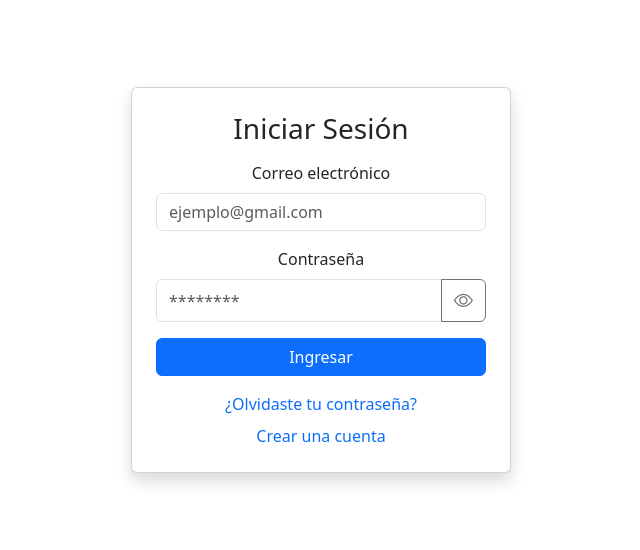
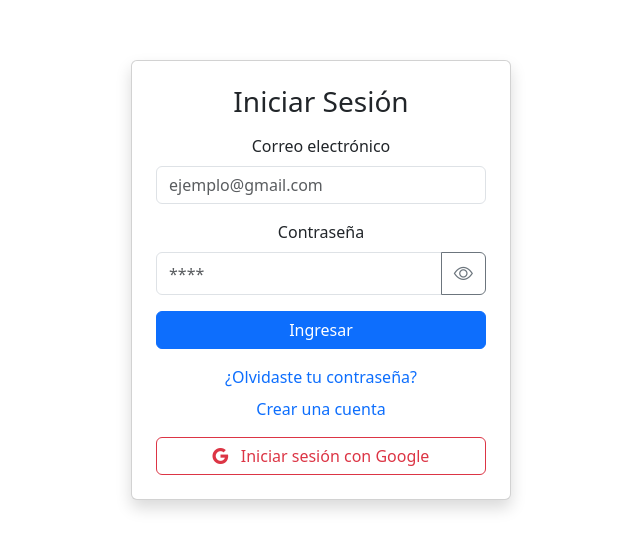
Before and after one commit to WilderDuarte/ProgInter150, a React (Vite) app: page / in a window 1280 px wide. Shown: the part 152-702 px from the top of the page, without its empty margins (319-959 px from the left). Built offline with nearby package versions, Linux system fonts and the light colour scheme.

Commit message:
cargar autenticacion con google

```diff
--- a/src/firebase.js
+++ b/src/firebase.js
@@ -1,21 +1,19 @@
-// Importa los módulos principales de Firebase
+// src/firebase.js
 import { initializeApp } from "firebase/app";
-import { getAuth } from "firebase/auth/web-extension"; // para autenticación
-import { getFirestore } from "firebase/firestore"; // para base de datos Firestore
+import { getAuth, GoogleAuthProvider } from "firebase/auth";
+import { getFirestore } from "firebase/firestore";
 
-// Configuración de tu proyecto Firebase
 const firebaseConfig = {
   apiKey: "AIzaSyCTl4q6_vY1XrbqVc4hjdf6tqjOes5LR5E",
   authDomain: "minticboot.firebaseapp.com",
   projectId: "minticboot",
   storageBucket: "minticboot.firebasestorage.app",
   messagingSenderId: "1020990046856",
-  appId: "1:1020990046856:web:c9c592dfc87dd8fb23953d"
+  appId: "1:1020990046856:web:c9c592dfc87dd8fb23953d",
 };
 
-// Inicializa Firebase
 const app = initializeApp(firebaseConfig);
 
-// Exporta instancias listas para usar
-export const auth = getAuth(app); // autenticación
-export const db = getFirestore(app); // base de datos
+export const auth = getAuth(app);
+export const googleProvider = new GoogleAuthProvider();
+export const db = getFirestore(app);
--- a/src/pages/LoginPage/LoginPage.jsx
+++ b/src/pages/LoginPage/LoginPage.jsx
@@ -3,8 +3,9 @@ import { Link, useNavigate } from "react-router-dom";
 import Swal from "sweetalert2";
 
 // Firebase
-import { auth } from "../../firebase";
-import { signInWithEmailAndPassword } from "firebase/auth/web-extension";
+import { auth, db } from "../../firebase";
+import { signInWithEmailAndPassword, GoogleAuthProvider, signInWithPopup } from "firebase/auth";
+import { doc, setDoc } from "firebase/firestore";
 
 function LoginPage() {
   const navigate = useNavigate();
@@ -23,12 +24,11 @@ function LoginPage() {
     });
   };
 
+  // Login con correo y contraseña
   const handleSubmit = async (e) => {
     e.preventDefault();
-
     const { email, password } = form;
 
-    // VALIDACIONES
     if (!email || !password) {
       Swal.fire({
         icon: "warning",
@@ -39,8 +39,9 @@ function LoginPage() {
     }
 
     try {
-      // LOGIN FIREBASE
-      await signInWithEmailAndPassword(auth, email, password);
+      const userCredential = await signInWithEmailAndPassword(auth, email, password);
+      const token = await userCredential.user.getIdToken();
+      localStorage.setItem("token", token);
 
       Swal.fire({
         icon: "success",
@@ -50,14 +51,53 @@ function LoginPage() {
         timer: 2000,
       });
 
-      // REDIRECCIONAR
       navigate("/dashboard");
-
     } catch (err) {
       Swal.fire({
         icon: "error",
         title: "Error al iniciar sesión",
         text: "Correo o contraseña incorrectos.",
+      });
+    }
+  };
+
+  // Login con Google
+  const handleGoogleSignIn = async () => {
+    const provider = new GoogleAuthProvider();
+
+    try {
+      const result = await signInWithPopup(auth, provider);
+      const user = result.user;
+
+      // Guardar usuario en Firestore si no existe
+      // const userRef = doc(db, "users", user.uid);
+      // await setDoc(
+      //   userRef,
+      //   {
+      //     uid: user.uid,
+      //     name: user.displayName,
+      //     email: user.email,
+      //     createdAt: new Date(),
+      //   },
+      //   { merge: true }
+      // );
+      console.log(user);
+
+      Swal.fire({
+        icon: "success",
+        title: "Bienvenido",
+        text: `Hola ${user.displayName}`,
+        showConfirmButton: false,
+        timer: 2000,
+      });
+
+      navigate("/dashboard");
+    } catch (error) {
+      console.error(error);
+      Swal.fire({
+        icon: "error",
+        title: "Error de Google Sign-In",
+        text: error.message,
       });
     }
   };
@@ -68,7 +108,6 @@ function LoginPage() {
         <h3 className="text-center mb-3">Iniciar Sesión</h3>
 
         <form onSubmit={handleSubmit}>
-
           {/* Email */}
           <div className="mb-3">
             <label className="form-label">Correo electrónico</label>
@@ -85,7 +124,6 @@ function LoginPage() {
           {/* Password */}
           <div className="mb-3">
             <label className="form-label">Contraseña</label>
-
             <div className="input-group">
               <input
                 type={showPassword ? "text" : "password"}
@@ -93,9 +131,8 @@ function LoginPage() {
                 className="form-control"
                 value={form.password}
                 onChange={handleChange}
-                placeholder="********"
+                placeholder="****"
               />
-
               <button
                 type="button"
                 className="btn btn-outline-secondary"
@@ -112,14 +149,26 @@ function LoginPage() {
           <button className="btn btn-primary w-100">Ingresar</button>
         </form>
 
-        <div className="text-center mt-3 d-flex flex-column">
-          <Link to="/forgot" className="text-decoration-none mb-2">
+
+        {/* Sección de enlaces y Google Sign-In */}
+<div className="text-center mt-3 d-flex flex-column gap-2">
+  {/* Link a recuperar contraseña */}
+  <Link to="/forgot" className="text-decoration-none">
     ¿Olvidaste tu contraseña?
   </Link>
 
+  {/* Link a crear cuenta */}
   <Link to="/register" className="text-decoration-none">
     Crear una cuenta
   </Link>
+
+  {/* Botón de Google */}
+  <button
+    className="btn btn-outline-danger mt-2"
+    onClick={handleGoogleSignIn} // Función que maneja login con Google
+  >
+    <i className="bi bi-google me-2"></i> Iniciar sesión con Google
+  </button>
 </div>
 
       </div>
```
Also changed, not shown: src/assets/google.png (added), 1 other file (tests, documents, lock files or other folders). Lines whose indentation alone changed are shown as unchanged.
